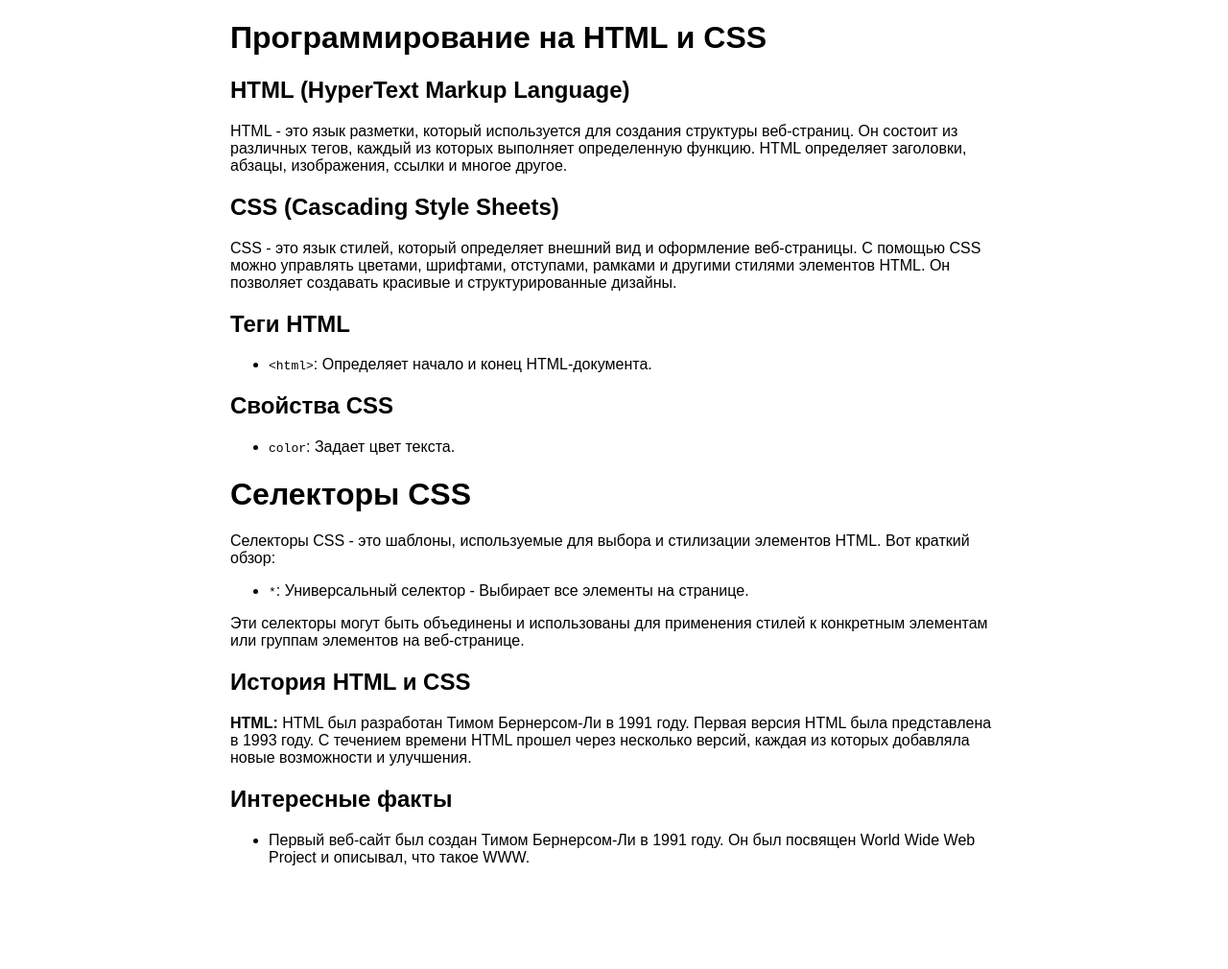
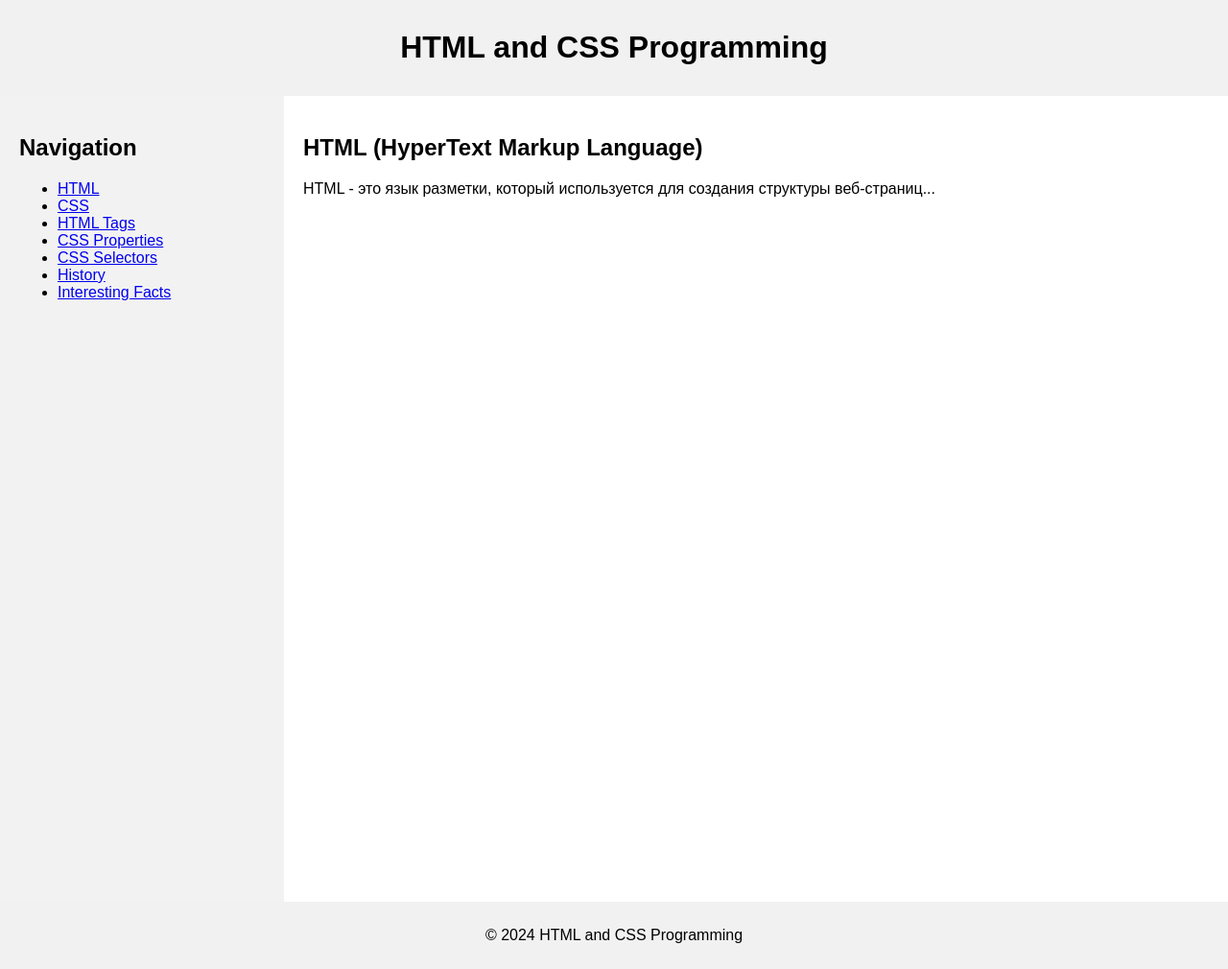
Before and after one commit to LK223/test, a plain HTML site: page index.html in a window 1280 px wide. Shown: the whole page at 96% size. Before the commit the page ends 919 px from the top, so only its background shows below. Drawn offline with Linux system fonts and the light colour scheme.

Commit message:
Update index.html

```diff
--- a/index.html
+++ b/index.html
@@ -4,63 +4,76 @@
 <head>
     <meta charset="UTF-8">
     <meta name="viewport" content="width=device-width, initial-scale=1.0">
-    <title>Программирование на HTML и CSS</title>
+    <title>HTML and CSS Programming</title>
     <style>
-        /* Add your custom styles here if needed */
-        .container {
-            max-width: 800px;
-            margin: 0 auto;
+        body {
+            margin: 0;
             font-family: Arial, sans-serif;
-            /* Add more styles as needed */
+        }
+
+        #header {
+            background-color: #f1f1f1;
+            padding: 10px;
+            text-align: center;
+        }
+
+        #nav {
+            float: left;
+            width: 20%;
+            background: #f2f2f2;
+            padding: 20px;
+            height: 100vh;
+            overflow: auto;
+        }
+
+        #content {
+            float: left;
+            width: 60%;
+            padding: 20px;
+            height: 100vh;
+            overflow: auto;
+        }
+
+        #footer {
+            background-color: #f1f1f1;
+            padding: 10px;
+            text-align: center;
+            clear: both;
         }
     </style>
 </head>
 
 <body>
 
-    <div class="container">
+    <div id="header">
+        <h1>HTML and CSS Programming</h1>
+    </div>
 
-        <h1>Программирование на HTML и CSS</h1>
-
-        <h2>HTML (HyperText Markup Language)</h2>
-        <p>HTML - это язык разметки, который используется для создания структуры веб-страниц. Он состоит из различных тегов, каждый из которых выполняет определенную функцию. HTML определяет заголовки, абзацы, изображения, ссылки и многое другое.</p>
-
-        <h2>CSS (Cascading Style Sheets)</h2>
-        <p>CSS - это язык стилей, который определяет внешний вид и оформление веб-страницы. С помощью CSS можно управлять цветами, шрифтами, отступами, рамками и другими стилями элементов HTML. Он позволяет создавать красивые и структурированные дизайны.</p>
-
-        <h2>Теги HTML</h2>
+    <div id="nav">
+        <h2>Navigation</h2>
         <ul>
-            <li><code>&lt;html&gt;</code>: Определяет начало и конец HTML-документа.</li>
-            <!-- Add the rest of your HTML tags here -->
-        </ul>
-
-        <h2>Свойства CSS</h2>
-        <ul>
-            <li><code>color</code>: Задает цвет текста.</li>
-            <!-- Add the rest of your CSS properties here -->
-        </ul>
-
-        <h1>Селекторы CSS</h1>
-
-        <p>Селекторы CSS - это шаблоны, используемые для выбора и стилизации элементов HTML. Вот краткий обзор:</p>
-
-        <ul>
-            <li><code>*</code>: Универсальный селектор - Выбирает все элементы на странице.</li>
-            <!-- Add the rest of your CSS selectors here -->
-        </ul>
-
-        <p>Эти селекторы могут быть объединены и использованы для применения стилей к конкретным элементам или группам элементов на веб-странице.</p>
-
-        <h2>История HTML и CSS</h2>
-        <p><strong>HTML:</strong> HTML был разработан Тимом Бернерсом-Ли в 1991 году. Первая версия HTML была представлена в 1993 году. С течением времени HTML прошел через несколько версий, каждая из которых добавляла новые возможности и улучшения.</p>
-        <!-- Add the rest of your HTML and CSS history content here -->
-
-        <h2>Интересные факты</h2>
-        <ul>
-            <li>Первый веб-сайт был создан Тимом Бернерсом-Ли в 1991 году. Он был посвящен World Wide Web Project и описывал, что такое WWW.</li>
-            <!-- Add the rest of your interesting facts here -->
+            <li><a href="#html">HTML</a></li>
+            <li><a href="#css">CSS</a></li>
+            <li><a href="#tags">HTML Tags</a></li>
+            <li><a href="#properties">CSS Properties</a></li>
+            <li><a href="#selectors">CSS Selectors</a></li>
+            <li><a href="#history">History</a></li>
+            <li><a href="#facts">Interesting Facts</a></li>
         </ul>
     </div>
+
+    <div id="content">
+        <h2 id="html">HTML (HyperText Markup Language)</h2>
+        <p>HTML - это язык разметки, который используется для создания структуры веб-страниц...</p>
+
+        <!-- Add the rest of your content here -->
+
+    </div>
+
+    <div id="footer">
+        <p>© 2024 HTML and CSS Programming</p>
+    </div>
+
 </body>
 
 </html>
```
